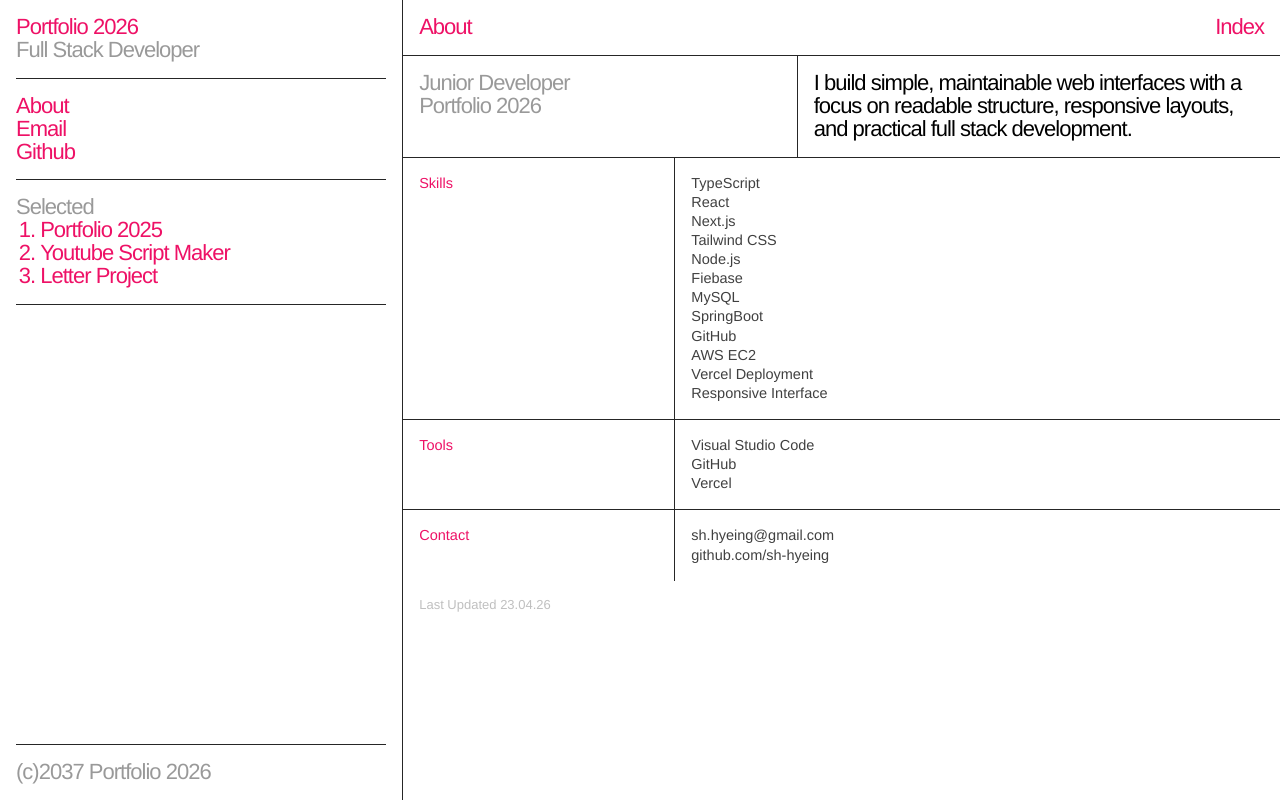
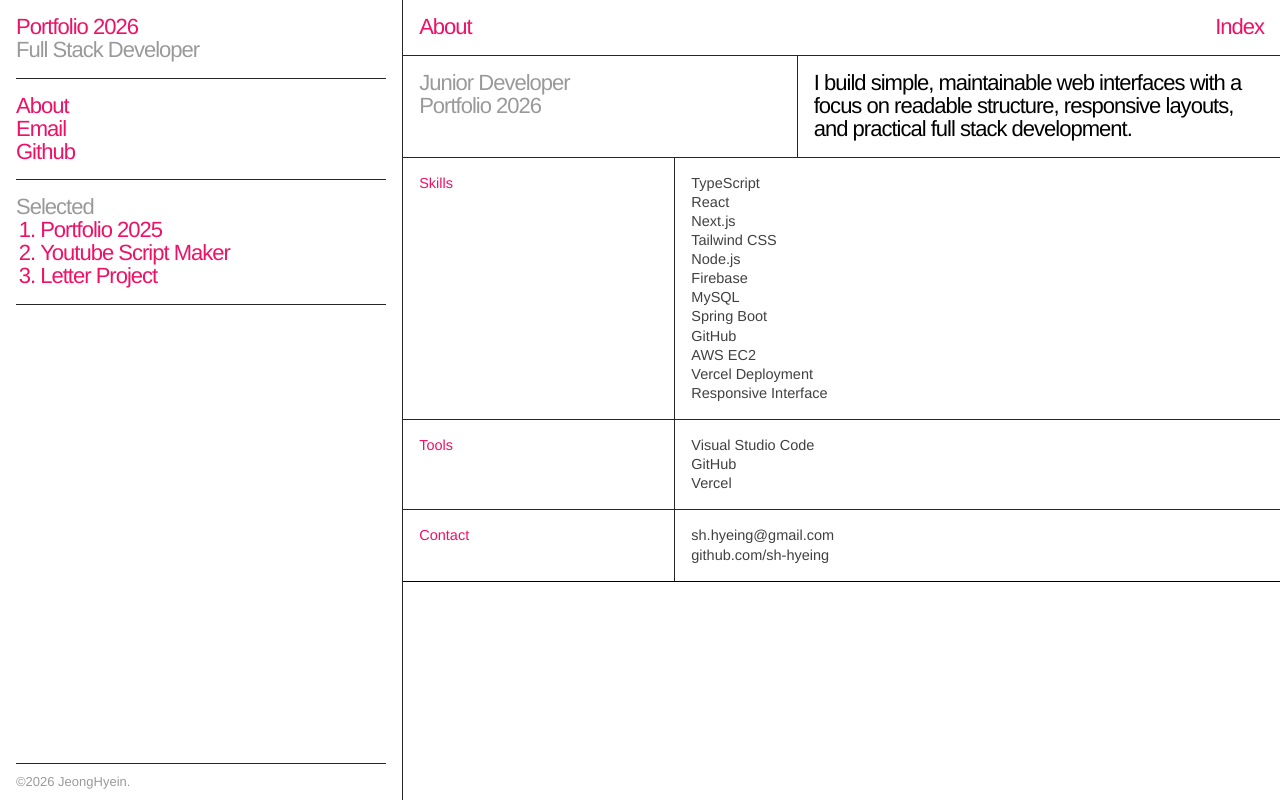
Before and after one commit to sh-hyeing/portfo-2026, a Next.js app: page /information in a window 1280 px wide. Built offline with nearby package versions, Linux system fonts and the light colour scheme.

Commit message:
Refactor shared site data and info sections

```diff
--- /dev/null
+++ b/app/components/InfoSection.tsx
@@ -0,0 +1,18 @@
+import type { ReactNode } from "react";
+
+export default function InfoSection({
+ title,
+ children,
+ last = false,
+}: {
+ title: string;
+ children: ReactNode;
+ last?: boolean;
+}) {
+ return (
+  <section className={`grid sm:grid-cols-[minmax(10rem,0.45fr)_minmax(0,1fr)] ${last ? "sm:border-b sm:rule-border" : "border-b rule-border"}`}>
+   <h2 className="type-body accent-text border-b rule-border p-[var(--space-page)] sm:border-b-0 sm:border-r">{title}</h2>
+   <div className="type-body p-[var(--space-page)] text-black/75">{children}</div>
+  </section>
+ );
+}
--- a/app/components/SiteFrame.tsx
+++ b/app/components/SiteFrame.tsx
@@ -3,16 +3,16 @@
 import Link from "next/link";
 import { useState } from "react";
 import type { ReactNode } from "react";
-import { projects } from "../site-data";
+import { menuLinks, projects, siteProfile } from "../site-data";
 
 export default function SiteFrame({ children }: { children: ReactNode }) {
  const [menuOpen, setMenuOpen] = useState(false);
 
  return (
-  <main className="min-h-screen bg-white p-[var(--space-page)] text-black sm:p-0">
+  <main className="min-h-screen bg-white px-[var(--space-page)] pt-[var(--space-page)] pb-0 text-black sm:p-0">
    <header className="-mx-[var(--space-page)] mb-0 flex items-start justify-between border-b rule-border px-[var(--space-page)] pb-[var(--space-page)] sm:mx-0 sm:hidden sm:px-0">
     <Link href="/" className="type-display accent-text">
-     Portfolio 2026
+     {siteProfile.title}
     </Link>
     <button type="button" className="type-display accent-text" onClick={() => setMenuOpen(true)}>
      Menu
@@ -22,19 +22,28 @@ export default function SiteFrame({ children }: { children: ReactNode }) {
    <div className="grid gap-0 sm:block">
     <aside className="hidden sm:fixed sm:left-0 sm:top-0 sm:block sm:h-screen sm:w-[var(--index-width)] sm:overflow-hidden sm:border-r sm:p-[var(--space-page)] rule-border">
      <h1 className="type-display border-b rule-border pb-[var(--space-gap)]">
-      <Link href="/" className="accent-text">Portfolio 2026</Link>
+      <Link href="/" className="accent-text">
+       {siteProfile.title}
+      </Link>
       <br />
-      <span className="text-black/40">Full Stack Developer</span>
+      <span className="text-black/40">{siteProfile.role}</span>
      </h1>
 
      <nav className="type-display border-b rule-border py-[var(--space-gap)]">
-      <Link href="/information" className="accent-text">About</Link>
-      <br />
-      <Link href="/contact" className="accent-text">Email</Link>
-      <br />
-      <a href="https://github.com/sh-hyeing" target="_blank" rel="noreferrer" className="accent-text">
-       Github
-      </a>
+      {menuLinks.map((item, index) => (
+       <span key={item.label}>
+        {item.external ? (
+         <a href={item.href} target="_blank" rel="noreferrer" className="accent-text">
+          {item.label}
+         </a>
+        ) : (
+         <Link href={item.href} className="accent-text">
+          {item.label}
+         </Link>
+        )}
+        {index < menuLinks.length - 1 ? <br /> : null}
+       </span>
+      ))}
      </nav>
 
      <section className="type-display border-b rule-border py-[var(--space-gap)]">
@@ -50,20 +59,20 @@ export default function SiteFrame({ children }: { children: ReactNode }) {
       </ol>
      </section>
 
-     <footer className="type-display absolute bottom-[var(--space-page)] left-[var(--space-page)] right-[var(--space-page)] pt-[var(--space-gap)] text-black/40 rule-top">
-      (c)2037 Portfolio 2026
+     <footer className="absolute bottom-0 left-[var(--space-page)] right-[var(--space-page)] text-black/40 rule-top">
+      <div className="type-caption flex h-[calc(var(--type-caption)*1.25+20px)] items-center">{siteProfile.footer}</div>
      </footer>
     </aside>
 
-    <section className="flex min-h-[calc(100dvh-4.25rem)] flex-col sm:ml-[var(--index-width)] sm:block sm:min-h-0">
-     {children}
+    <section className="sm:ml-[var(--index-width)]">
+     <div>{children}</div>
      <footer
-      className="-mx-[var(--space-page)] type-caption mt-auto bg-white px-[var(--space-page)] pt-[var(--space-page)] text-black/40 rule-top sm:hidden"
+      className="-mx-[var(--space-page)] bg-white text-black/40 rule-top sm:hidden"
       style={{
-       paddingBottom: "calc(var(--space-page) + env(safe-area-inset-bottom, 0px))",
+       paddingBottom: "env(safe-area-inset-bottom, 0px)",
       }}
      >
-      (c)2037 Portfolio 2026
+      <div className="type-caption flex h-[calc(var(--type-caption)*1.25+20px)] items-center px-[var(--space-page)]">{siteProfile.footer}</div>
      </footer>
     </section>
    </div>
@@ -72,7 +81,7 @@ export default function SiteFrame({ children }: { children: ReactNode }) {
     <div className="fixed inset-0 z-10 overflow-y-auto bg-white/80 p-[var(--space-page)] backdrop-blur-md sm:hidden">
      <div className="-mx-[var(--space-page)] mb-0 flex items-start justify-between border-b rule-border px-[var(--space-page)] pb-[var(--space-page)]">
       <Link href="/" className="type-display accent-text" onClick={() => setMenuOpen(false)}>
-       Portfolio 2026
+       {siteProfile.title}
       </Link>
       <button type="button" className="type-display accent-text" onClick={() => setMenuOpen(false)}>
        Close
@@ -80,20 +89,23 @@ export default function SiteFrame({ children }: { children: ReactNode }) {
      </div>
 
      <div className="type-display">
-      <p className="-mx-[var(--space-page)] border-b rule-border px-[var(--space-page)] py-[var(--space-gap)] text-black/40">Full Stack Developer</p>
+      <p className="-mx-[var(--space-page)] border-b rule-border px-[var(--space-page)] py-[var(--space-gap)] text-black/40">{siteProfile.role}</p>
 
       <nav className="-mx-[var(--space-page)] border-b rule-border px-[var(--space-page)] py-[var(--space-gap)]">
-       <Link href="/information" className="accent-text" onClick={() => setMenuOpen(false)}>
-        About
-       </Link>
-       <br />
-       <Link href="/contact" className="accent-text" onClick={() => setMenuOpen(false)}>
-        Email
-       </Link>
-       <br />
-       <a href="https://github.com/sh-hyeing" target="_blank" rel="noreferrer" className="accent-text">
-        Github
-       </a>
+       {menuLinks.map((item, index) => (
+        <span key={item.label}>
+         {item.external ? (
+          <a href={item.href} target="_blank" rel="noreferrer" className="accent-text">
+           {item.label}
+          </a>
+         ) : (
+          <Link href={item.href} className="accent-text" onClick={() => setMenuOpen(false)}>
+           {item.label}
+          </Link>
+         )}
+         {index < menuLinks.length - 1 ? <br /> : null}
+        </span>
+       ))}
       </nav>
 
       <section className="-mx-[var(--space-page)] border-b rule-border px-[var(--space-page)] py-[var(--space-gap)]">
@@ -104,7 +116,7 @@ export default function SiteFrame({ children }: { children: ReactNode }) {
           <Link href={`/projects/${project.slug}`} className="accent-text" onClick={() => setMenuOpen(false)}>
            {project.title}
           </Link>
-        </li>
+         </li>
         ))}
        </ol>
       </section>
--- a/app/information/page.tsx
+++ b/app/information/page.tsx
@@ -1,33 +1,7 @@
 import Link from "next/link";
+import InfoSection from "../components/InfoSection";
 import SiteFrame from "../components/SiteFrame";
-
-const sections = [
- {
-  title: "Skills",
-  body: [
-   "TypeScript",
-   "React",
-   "Next.js",
-   "Tailwind CSS",
-   "Node.js",
-   "Fiebase",
-   "MySQL",
-   "SpringBoot",
-   "GitHub",
-   "AWS EC2",
-   "Vercel Deployment",
-   "Responsive Interface",
-  ],
- },
- {
-  title: "Tools",
-  body: ["Visual Studio Code", "GitHub", "Vercel"],
- },
- {
-  title: "Contact",
-  body: ["sh.hyeing@gmail.com", "github.com/sh-hyeing"],
- },
-];
+import { aboutSections, siteProfile } from "../site-data";
 
 export default function InformationPage() {
  return (
@@ -42,26 +16,20 @@ export default function InformationPage() {
      <p className="type-display border-b rule-border p-[var(--space-page)] text-black/40 sm:border-b-0 sm:border-r">
       Junior Developer
       <br />
-      Portfolio 2026
+      {siteProfile.title}
      </p>
      <p className="type-display p-[var(--space-page)]">
       I build simple, maintainable web interfaces with a focus on readable structure, responsive layouts, and practical full stack development.
      </p>
     </section>
 
-    {sections.map((section, index) => (
-     <section
-      key={section.title}
-      className={`grid sm:grid-cols-[minmax(10rem,0.45fr)_minmax(0,1fr)] ${index === sections.length - 1 ? "" : "border-b rule-border"}`}
-     >
-      <h2 className="type-body accent-text border-b rule-border p-[var(--space-page)] sm:border-b-0 sm:border-r">{section.title}</h2>
-      <div className="type-body p-[var(--space-page)] text-black/75">
-       {section.body.map((line, index) => (line ? <p key={`${section.title}-${index}`}>{line}</p> : <br key={`${section.title}-${index}`} />))}
-      </div>
-     </section>
+    {aboutSections.map((section, index) => (
+     <InfoSection key={section.title} title={section.title} last={index === aboutSections.length - 1}>
+      {section.lines.map((line) => (
+       <p key={`${section.title}-${line}`}>{line}</p>
+      ))}
+     </InfoSection>
     ))}
-
-    <footer className="type-caption p-[var(--space-page)] text-black/25">Last Updated 23.04.26</footer>
    </article>
   </SiteFrame>
  );
--- a/app/page.tsx
+++ b/app/page.tsx
@@ -25,11 +25,7 @@ export default function Home() {
  return (
   <SiteFrame>
    <header className="type-display grid gap-[var(--space-gap)] border-b rule-border p-[var(--space-page)] sm:grid-cols-[1fr_auto]">
-        <h2 className="accent-text">
-          Nam vel blandit chroma est
-          <br />
-          Nunc nislavit
-        </h2>
+    <h2 className="accent-text">EVERY SECOND COUNTS</h2>
     <p className="accent-text text-right" suppressHydrationWarning>
      {time}
     </p>
--- a/app/site-data.ts
+++ b/app/site-data.ts
@@ -1,3 +1,46 @@
+export const siteProfile = {
+ title: "Portfolio 2026",
+ role: "Full Stack Developer",
+ footer: "\u00A92026 JeongHyein.",
+ email: "sh.hyeing@gmail.com",
+ githubLabel: "github.com/sh-hyeing",
+ githubUrl: "https://github.com/sh-hyeing",
+} as const;
+
+export const menuLinks = [
+ { label: "About", href: "/information" },
+ { label: "Email", href: "/contact" },
+ { label: "Github", href: siteProfile.githubUrl, external: true },
+] as const;
+
+export const aboutSections = [
+ {
+  title: "Skills",
+  lines: [
+   "TypeScript",
+   "React",
+   "Next.js",
+   "Tailwind CSS",
+   "Node.js",
+   "Firebase",
+   "MySQL",
+   "Spring Boot",
+   "GitHub",
+   "AWS EC2",
+   "Vercel Deployment",
+   "Responsive Interface",
+  ],
+ },
+ {
+  title: "Tools",
+  lines: ["Visual Studio Code", "GitHub", "Vercel"],
+ },
+ {
+  title: "Contact",
+  lines: [siteProfile.email, siteProfile.githubLabel],
+ },
+] as const;
+
 export const projects = [
  {
   title: "Portfolio 2025",
@@ -14,11 +57,24 @@ export const projects = [
   mobileImage: "/projects/protfolio-2025-mb.jpg",
   mobileWidth: 1125,
   mobileHeight: 2122,
-  description: "나만의 색깔과 작업 흐름을 담아낸 개인 포트폴리오 웹사이트.",
+  description: "나만의 색깔과 작업 흐름을 담아낸 개인 포트폴리오 웹사이트",
   detailText: [
-   "나만의 색깔과 작업 흐름을 담아낸 개인 포트폴리오 웹사이트입니다.",
-   "Spring Boot와 Thymeleaf를 활용한 SSR 방식으로 페이지를 구성하고, Swup.js를 적용해 SPA처럼 자연스러운 전환 경험을 구현했습니다. GitHub Actions 기반 CI/CD 파이프라인을 구축해 배포 과정을 자동화했고 AWS EC2와 MySQL 환경에서 실제 운영 가능한 구조로 정리했습니다.",
-   "자기소개, 기술 스택 카드, 프로젝트 상세 페이지, MySQL 기반 방명록 기능을 구현했습니다.",
+   {
+    label: "포트폴리오 소개",
+    body: "나만의 색깔과 작업 흐름을 담아낸 개인 포트폴리오 웹사이트입니다.",
+   },
+   {
+    label: "메인 구조",
+    body: "Spring Boot와 Thymeleaf를 활용한 SSR 방식으로 페이지를 구성하고, Swup.js를 적용해 SPA처럼 자연스러운 전환 경험을 구현했습니다.",
+   },
+   {
+    label: "배포 환경",
+    body: "GitHub Actions 기반 CI/CD 파이프라인을 구축해 배포 과정을 자동화했고, AWS EC2와 MySQL 환경에서 실제 운영 가능한 구조로 정리했습니다.",
+   },
+   {
+    label: "주요 기능",
+    body: "자기소개, 기술 스택 소개, 프로젝트 상세 페이지, MySQL 기반 방명록 기능을 구현했습니다.",
+   },
   ],
   meta: [
    "Portfolio 2025",
@@ -44,11 +100,24 @@ export const projects = [
   mobileImage: "/projects/yt-web-mobile.png",
   mobileWidth: 488,
   mobileHeight: 857,
-  description: "유튜브 자막을 영어·한국어 학습용 스크립트로 정리하고 PDF로 저장하는 Gemini API 활용 웹 기반 학습 도구.",
+  description: "유튜브 자막을 영어·한국어 학습 스크립트로 정리하고 PDF로 저장하는 Gemini API 기반 학습 도구",
   detailText: [
-   "유튜브 영상 자막을 불러와 영어·한국어 학습용 스크립트로 정리하고 PDF로 저장할 수 있는 웹 기반 학습 도구입니다.",
-   "Next.js 기반 웹앱으로 구현하고, Vercel 환경에서 직접 자막 추출이 어려운 문제를 Railway의 yt-dlp transcript server로 분리해 해결했습니다. 또한 Gemini 다중 API 키 회전과 자동 재시도 로직을 적용해 긴 자막도 안정적으로 처리할 수 있도록 구성했습니다.",
-   "유튜브 자막 추출, Gemini 기반 학습 스크립트 생성, 다중 API 키 회전, quota exceeded 자동 재시도, 중단 및 이어하기, PDF 다운로드, 반응형 UI를 구현했습니다.",
+   {
+    label: "서비스 소개",
+    body: "유튜브 영상 자막을 불러와 영어·한국어 학습 스크립트로 정리하고 PDF로 저장할 수 있는 웹 기반 학습 도구입니다.",
+   },
+   {
+    label: "자막 추출",
+    body: "Vercel 환경에서 직접 처리하기 어려운 자막 추출 문제를 Railway의 yt-dlp transcript server로 분리해 안정적으로 구성했습니다.",
+   },
+   {
+    label: "AI 연동",
+    body: "Gemini 다중 API 키 회전과 자동 재시도 로직을 적용해 긴 자막도 비교적 안정적으로 처리할 수 있도록 설계했습니다.",
+   },
+   {
+    label: "주요 기능",
+    body: "유튜브 자막 추출, 학습 스크립트 생성, PDF 다운로드, 중단 및 이어하기 흐름까지 포함한 학습 도구로 구현했습니다.",
+   },
   ],
   meta: [
    "Youtube Script Maker",
@@ -74,11 +143,24 @@ export const projects = [
   mobileImage: "/projects/letter-mb.gif",
   mobileWidth: 344,
   mobileHeight: 696,
-  description: "창작 교류와 기록을 위한 편지봉투 컨셉의 감성형 디지털 아카이빙 웹페이지.",
+  description: "창작 교류와 기록을 위한 편지봉투 컨셉의 감성형 디지털 아카이빙 웹페이지",
   detailText: [
-   "학부 시절 2인 프로젝트로 진행한 창작 교류와 기록을 위한 감성형 디지털 아카이빙 플랫폼입니다.",
-   "창작 교류 행사와 관련된 기록을 온라인에서 정리하고 공유할 수 있도록 구성했으며 편지봉투 컨셉과 행사 분위기에 어울리는 레이아웃과 시각 요소를 중심으로 설계했습니다.",
-   "공지 확인, 갤러리 리스트, Firebase 기반 방명록 기능을 구현해 참여자와 방문자가 기록을 함께 남길 수 있도록 구성했습니다.",
+   {
+    label: "프로젝트 소개",
+    body: "학부 시절 2인 프로젝트로 진행한 편지봉투 컨셉의 감성형 디지털 아카이빙 웹페이지입니다.",
+   },
+   {
+    label: "디자인 방향",
+    body: "창작 교류 행사와 관련된 기록을 온라인에서 정리하고 공유할 수 있도록 구성하고, 편지봉투 컨셉에 맞는 감성적인 화면 흐름을 구현했습니다.",
+   },
+   {
+    label: "사용자 경험",
+    body: "단순 정보 전달을 넘어서 행사 분위기와 어울리는 레이아웃과 시각 요소를 중심으로 사용자 경험을 설계했습니다.",
+   },
+   {
+    label: "주요 기능",
+    body: "공지 확인, 갤러리 리스트, Firebase 기반 방명록 기능을 통해 참여자와 방문자가 기록을 함께 남길 수 있도록 구성했습니다.",
+   },
   ],
   meta: [
    "Letter Project",
@@ -90,6 +172,6 @@ export const projects = [
    "Two-person university project",
   ],
  },
-];
+] as const;
 
 export type Project = (typeof projects)[number];
```
Also changed, not shown: app/components/ProjectIndexList.tsx (+6 -3 lines), app/contact/page.tsx (+8 -13 lines), app/projects/[slug]/ProjectDetail.tsx (+6 -5 lines). Lines whose indentation alone changed are shown as unchanged.
